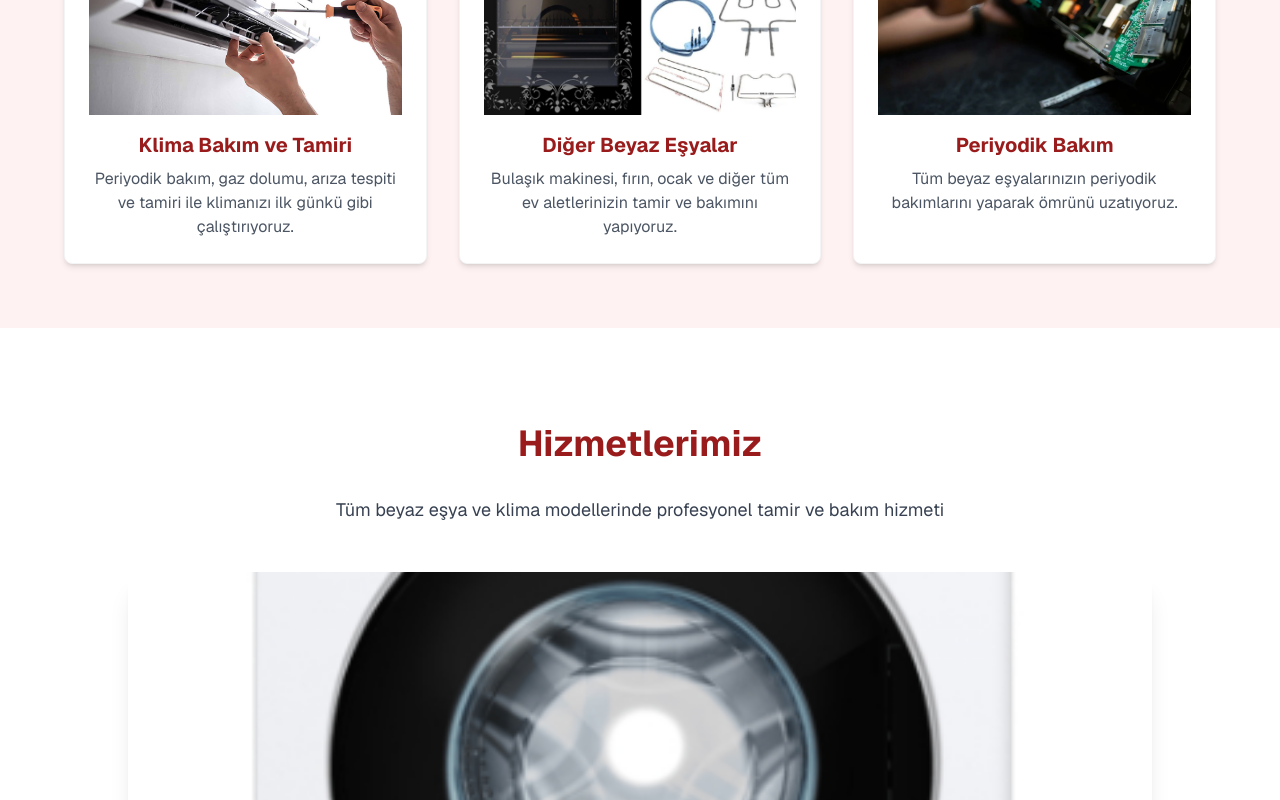
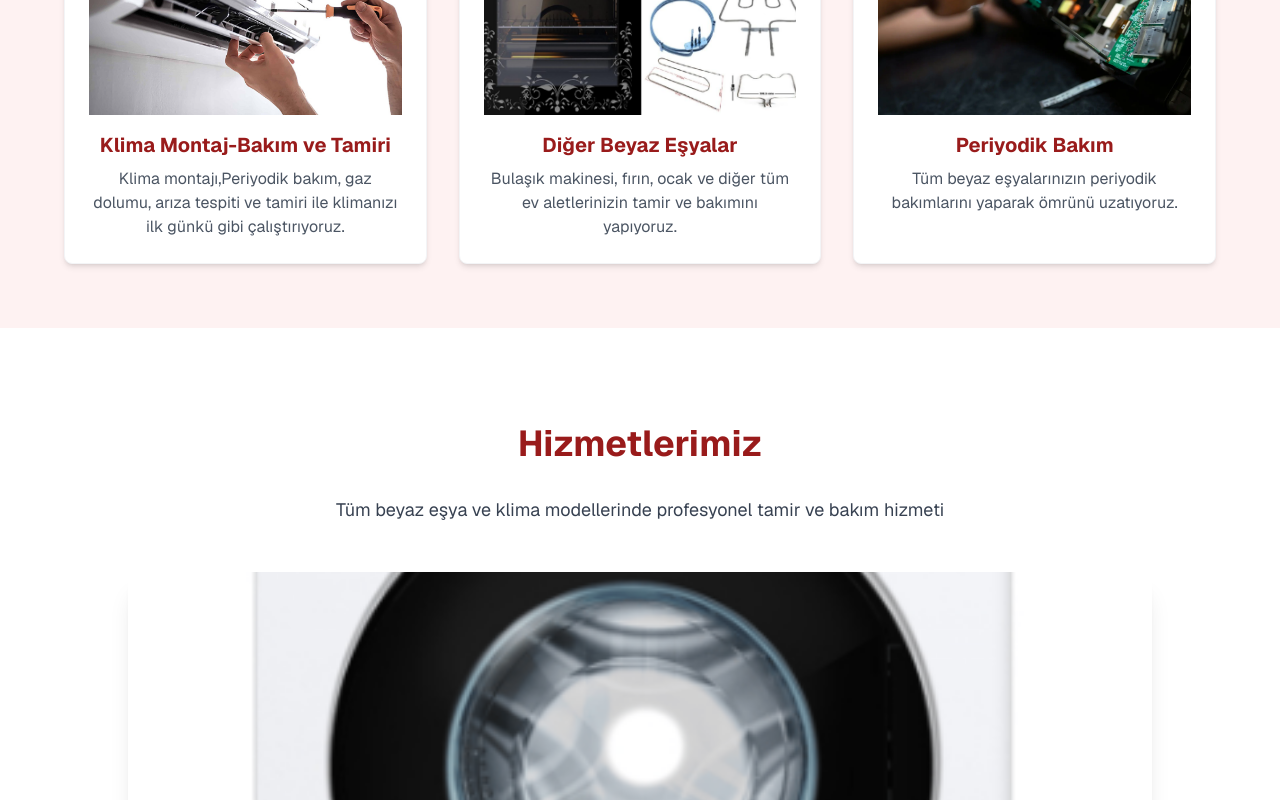
Before and after one commit to vedataydinn/yilmaz_teknik, a Next.js app: page / in a window 1280 px wide. Shown: the part 2040-2840 px from the top of the page. Built offline with nearby package versions, Linux system fonts and the light colour scheme.

Commit message:
new commit added

```diff
--- a/app/components/Services.js
+++ b/app/components/Services.js
@@ -26,8 +26,8 @@ const services = [
   },
   {
     id: 'klima',
-    title: 'Klima Bakım ve Tamiri',
-    description: 'Periyodik bakım, gaz dolumu, arıza tespiti ve tamiri ile klimanızı ilk günkü gibi çalıştırıyoruz.',
+    title: 'Klima Montaj-Bakım ve Tamiri',
+    description: 'Klima montajı,Periyodik bakım, gaz dolumu, arıza tespiti ve tamiri ile klimanızı ilk günkü gibi çalıştırıyoruz.',
     image: '/images/klima.png',
   },
   {
--- a/app/components/Slider.js
+++ b/app/components/Slider.js
@@ -26,8 +26,8 @@ const slides = [
   {
     id: 'slide-3',
     image: '/images/klima.png',
-    title: 'Klima Bakım ve Tamiri',
-    description: 'Klima bakımı ve tamiri ile yazın serin, kışın sıcak bir ortam sağlıyoruz.'
+    title: 'Klima Montaj-Bakım ve Tamiri',
+    description: 'Klima montaj,bakım ve tamiri ile yazın serin, kışın sıcak bir ortam sağlıyoruz.'
   }
 ];
 
```
